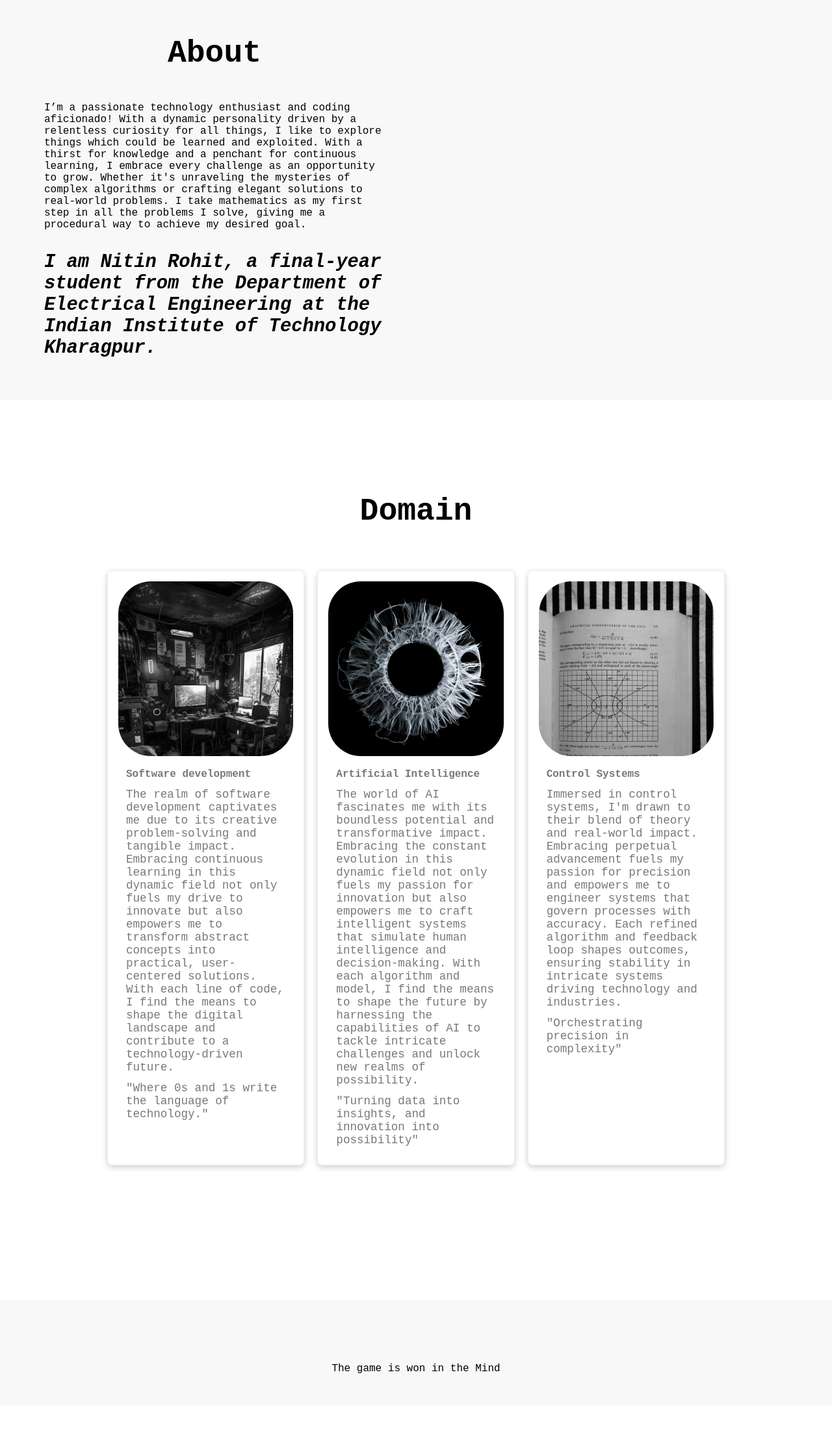
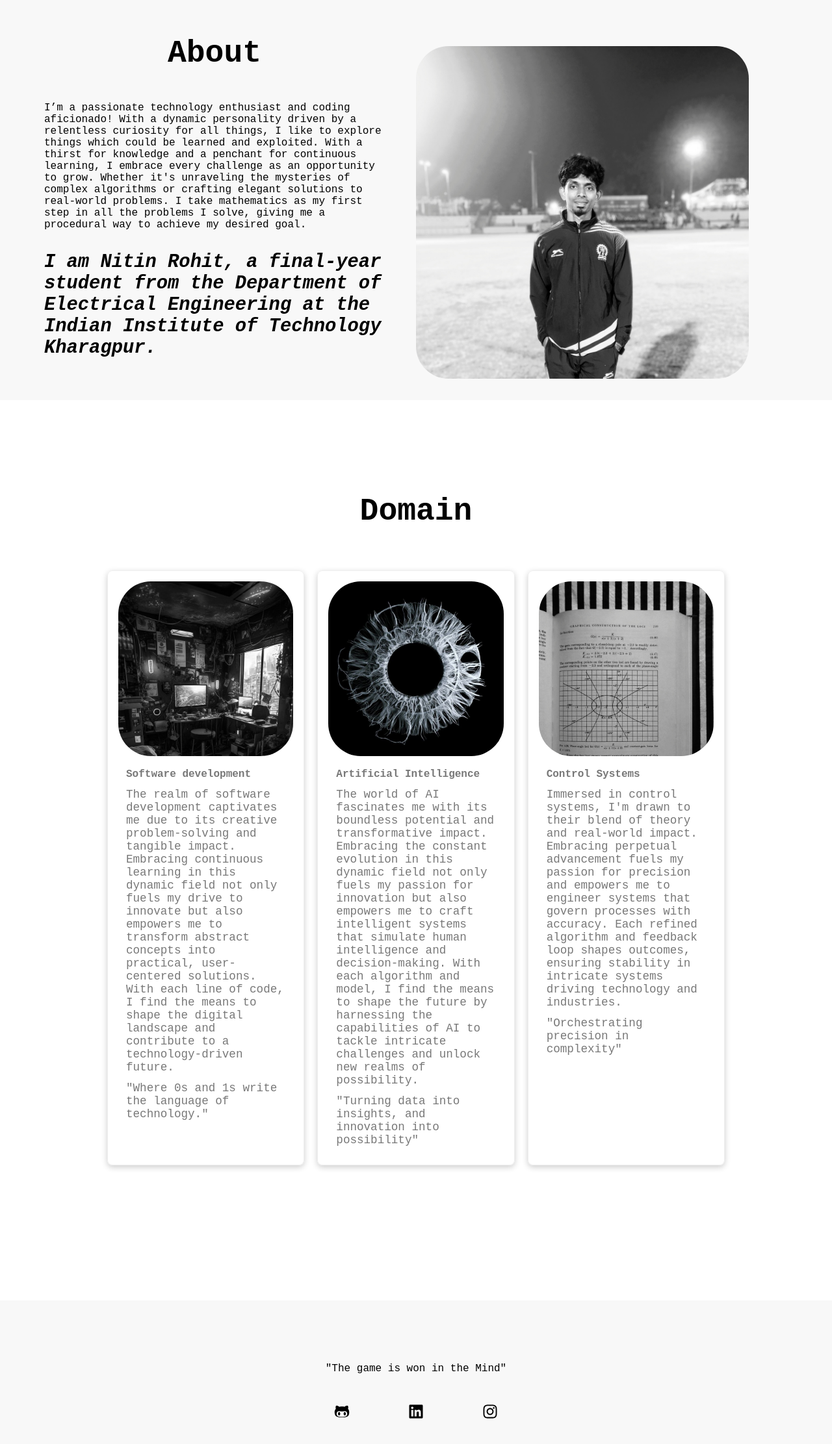
Before and after one commit to sdrawkcaBdeaR/Portfolio, a React (Create React App) app: page / in a window 1280 px wide. Shown: the part 921-3144 px from the top of the page at 65% size. Before the commit the page ends 3085 px from the top, so only its background shows below. Built offline with nearby package versions, Linux system fonts and the light colour scheme.

Commit message:
almost completed

```diff
--- a/src/components/About.css
+++ b/src/components/About.css
@@ -44,6 +44,13 @@
     border:0px;
 }
 
+.about .container img {
+    border-radius: 50px;
+    width: 40vw;
+    margin:4rem 0 0 0;
+
+}
+
 @media screen and (max-width:940px) {
     .about {
         padding: 8rem 1rem 1rem 1rem;
--- a/src/components/About.js
+++ b/src/components/About.js
@@ -1,4 +1,5 @@
 import './About.css'
+import nitin from '../images/nitin2.jpg'
 
 const About = () => {
     return (
@@ -11,6 +12,7 @@ const About = () => {
                     <p>I am Nitin Rohit, a final-year student from the Department of Electrical Engineering at the Indian Institute of Technology Kharagpur.</p>
                     {/* <button className='button'>Explore More</button> */}
                 </div>
+                <img src={nitin} />
             </div>
         </div>
     )
--- a/src/components/Footer.css
+++ b/src/components/Footer.css
@@ -37,3 +37,9 @@
 .line {
     margin-bottom: 1rem;
 }
+
+.handle {
+    margin: 30px;
+    zoom: 150%;
+    color: black;
+}
--- a/src/components/Footer.js
+++ b/src/components/Footer.js
@@ -1,11 +1,17 @@
 import './Footer.css'
+import { FaGithubAlt, FaLinkedin, FaInstagram } from 'react-icons/fa'
 
 const Footer = () => {
     return (
         <div className='footer'>
                 <div className='bottom'>
                     <span className='line'></span>
-                    <p>The game is won in the Mind</p>
+                    <p>"The game is won in the Mind"</p>
+                    <div>
+                        <a href='https://github.com/sdrawkcaBdeaR'><FaGithubAlt className='handle' /></a>
+                        <a href='https://www.linkedin.com/in/nitin-rohit-a01346114/'><FaLinkedin className='handle' /></a>
+                        <a href='https://www.instagram.com/dn_passaw/'><FaInstagram className='handle' /></a>
+                    </div>
                 </div>
         </div>
     )
```
Also changed, not shown: src/images/nitin1.jpg (added), src/images/nitin2.jpg (added).
